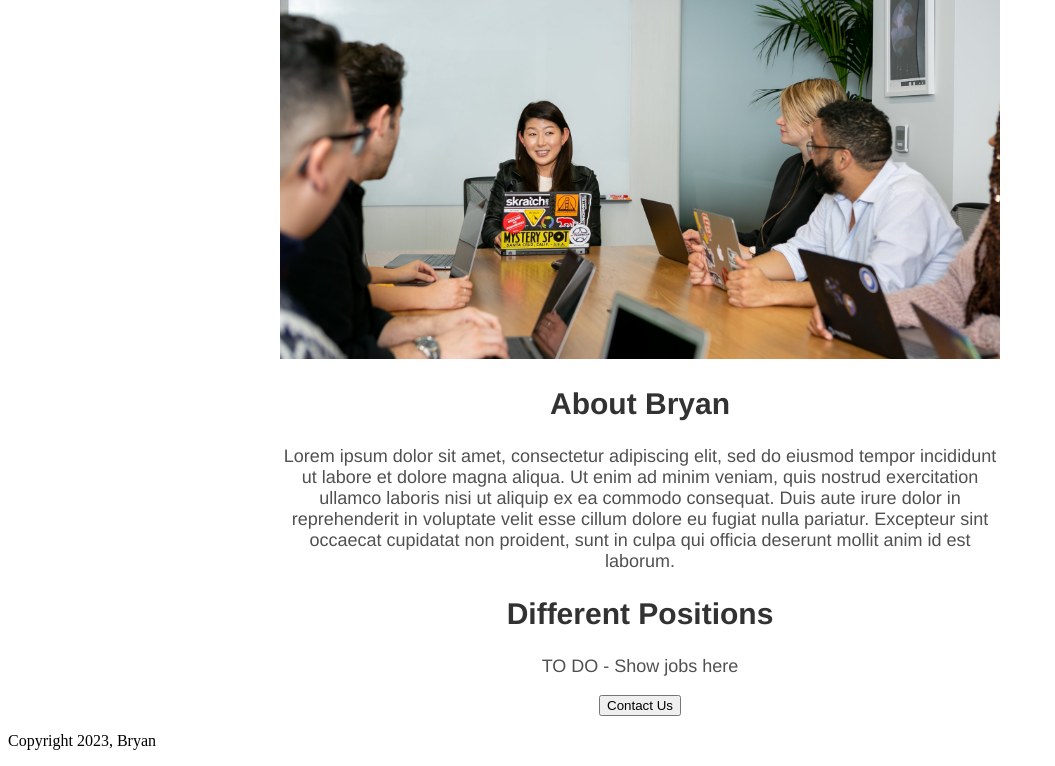
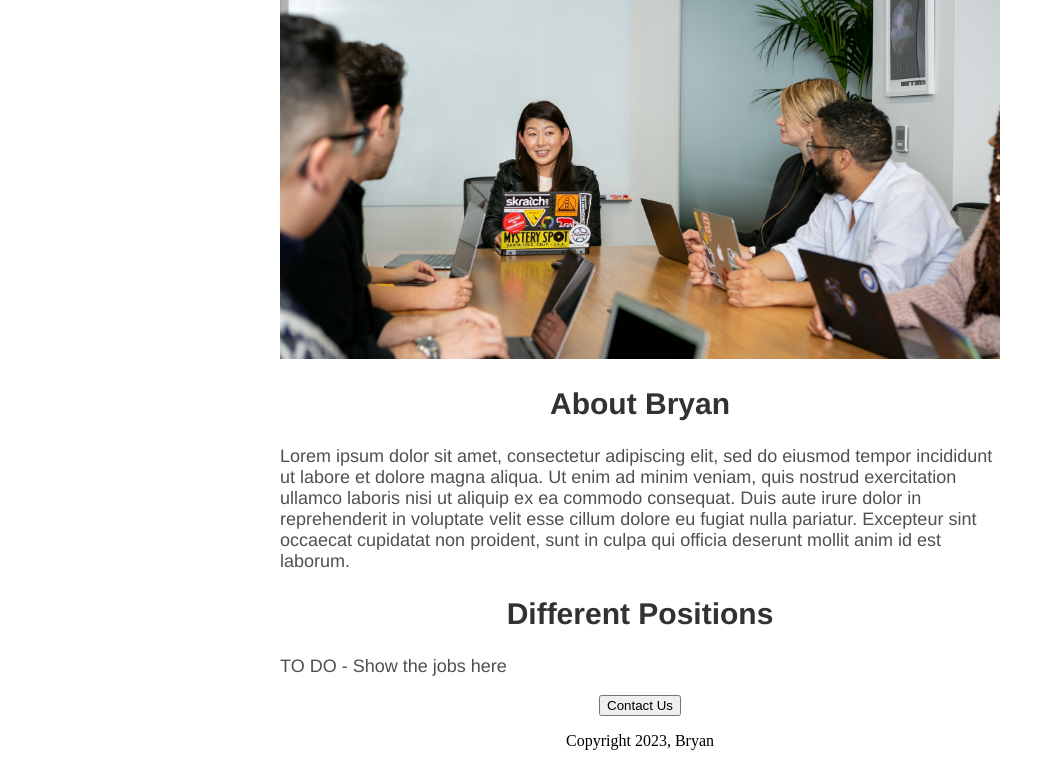
Before and after one commit to deeothenteecation/deeothen-careers-website, a Flask app: page / in a window 1280 px wide. Shown: the part 100-866 px from the top of the page, without its empty margins (0-1055 px from the left). Run offline with Flask 3, Linux system fonts and the light colour scheme.

Commit message:
changes on styles in copyrught

```diff
--- a/templates/home.html
+++ b/templates/home.html
@@ -28,7 +28,6 @@
         font-family: Helvetica;
         font-size: 18px;
         color: rgb(80, 80, 80);
-        text-align: center;
       }
 
       #container {
@@ -46,11 +45,11 @@
         Lorem ipsum dolor sit amet, consectetur adipiscing elit, sed do eiusmod tempor incididunt ut labore et dolore magna aliqua. Ut enim ad minim veniam, quis nostrud exercitation ullamco laboris nisi ut aliquip ex ea commodo consequat. Duis aute irure dolor in reprehenderit in voluptate velit esse cillum dolore eu fugiat nulla pariatur. Excepteur sint occaecat cupidatat non proident, sunt in culpa qui officia deserunt mollit anim id est laborum.
       </p>
       <h2>Different Positions</h2>
-      <p class="bodytext">TO DO - Show jobs here</p>
+      <p class="bodytext">TO DO - Show the jobs here</p>
       <div style="text-align:center">
       <button>Contact Us</button>
+      <p>Copyright 2023, Bryan</p2>
       </div>
     </div>
-      <p>Copyright 2023, Bryan</p2>
   </body>
 </html>
```
